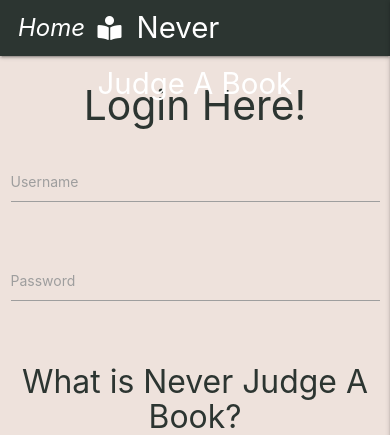
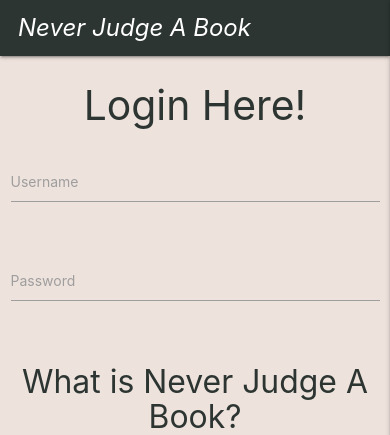
Before and after one commit to Richiefinegan11/bookReview, a Flask app: page /login in a window 390 px wide; the page is wider, and only the part inside the window is pictured. Shown: the top 435 px of that part. Run offline with Flask 2, Linux system fonts and the light colour scheme; some libraries are stand-ins or nearby versions.

Commit message:
Hid header on mobile device

```diff
--- a/templates/base.html
+++ b/templates/base.html
@@ -26,7 +26,7 @@
     <!-- fixed top navbar-->
     <nav>
       <div class="nav-extended">
-        <a href="#!" class="brand-logo"
+        <a href="{{ url_for('login') }}" class="brand-logo hide-on-med-and-down"
           ><i class="fas fa-book-reader valign-wrapper"></i>Never Judge A
           Book</a
         >
@@ -34,7 +34,7 @@
           href="{{ url_for('login') }}"
           data-target="mobile-demo"
           class="sidenav-trigger"
-          ><i class="material-icons">Home</i></a
+          ><i class="material-icons">Never Judge A Book</i></a
         >
         <ul class="right hide-on-med-and-down">
           <li><a href="{{ url_for('review') }}">Book Review</a></li>
```
